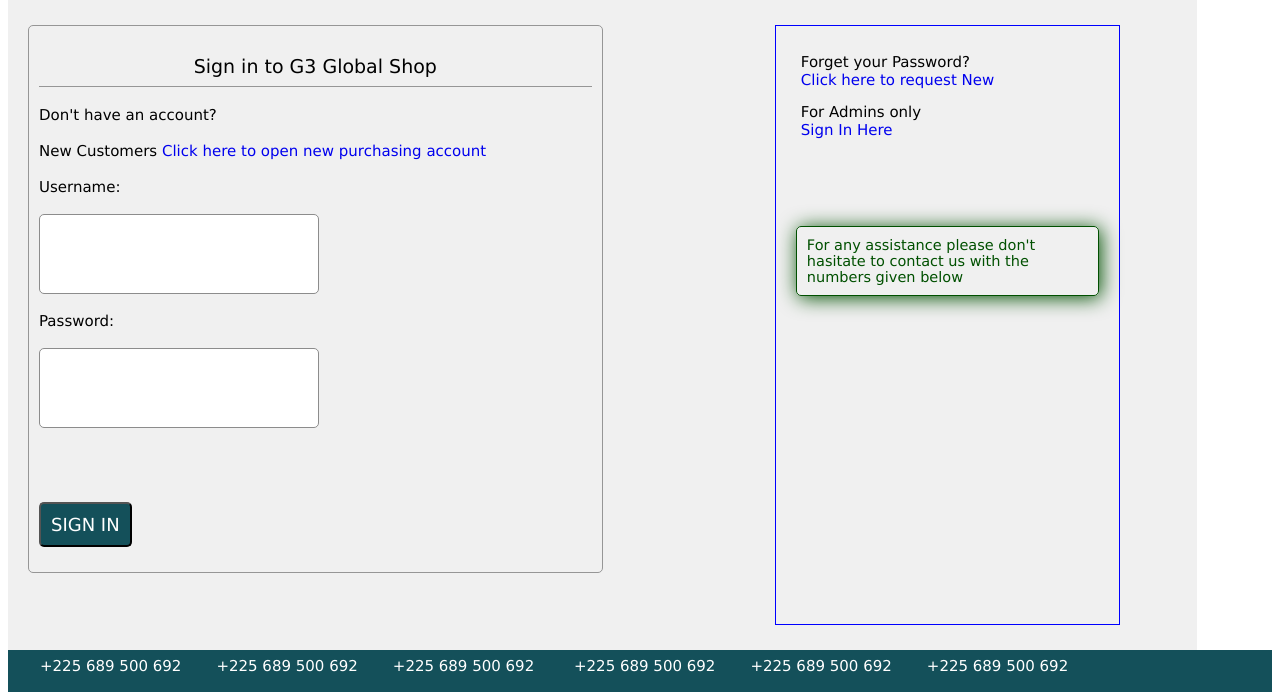
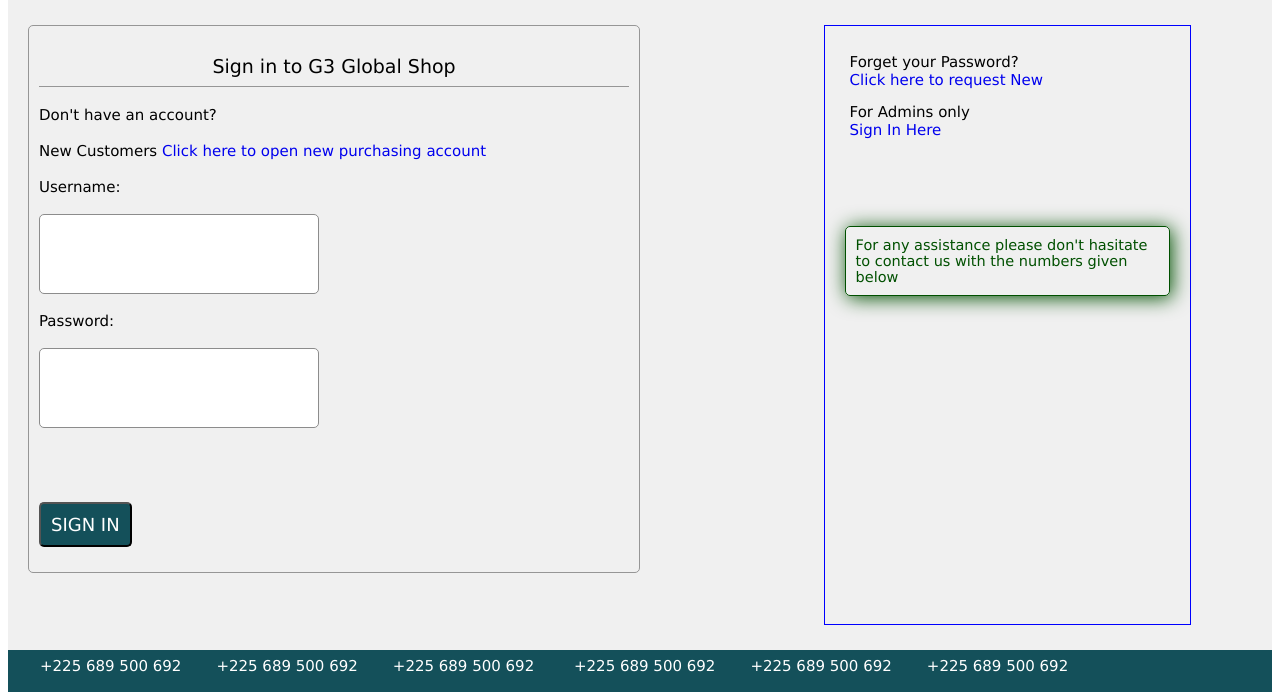
Before and after one commit to abdillah-9/group_3, a PHP site: page /Sign-In.html in a window 1280 px wide. Shown: the part 167-859 px from the top of the page. Run offline with PHP 8.4, Linux system fonts and the light colour scheme.

Commit message:
Update Sign-In.css

```diff
--- a/Sign-In.css
+++ b/Sign-In.css
@@ -22,11 +22,11 @@ nav a i{
     font-size: 30px;margin: 0px 6px;
 }
 .div_sign_in{
-    padding: 25px 20px;background-color: rgba(240,240,240,1);
+    padding: 25px 20px;background-color: rgba(240,240,240,1); width:100%;
 }
 .divP1{
     border: 1px solid rgb(150,150,150);margin-right: auto;margin-left: auto;padding: 10px;
-    margin-bottom: 20px;font-size: 47px;border-radius: 5px; width:90%; height 600px;
+    margin-bottom: 20px;font-size: 47px;border-radius: 5px; width:100%; height 600px;
 }
 .divP1 p{
     border-bottom: 1px solid rgb(150,150,150);font-size: 19px;padding-bottom: 9px;
@@ -57,7 +57,7 @@ form input:hover,form input:focus, .sign_in:hover, form textarea:hover{
     font-size: 13px;margin-top: 16px;border-radius: 5px;cursor: pointer;display: inline-block;
 }
 .divP2{
-    font-size: 58px; width:450px; height: 600px; border: 1px solid blue; display:block;
+    font-size: 58px; width:100%; height: 600px; border: 1px solid blue; display:block;
     padding:20px;
 }
 .divP2 p{
```
